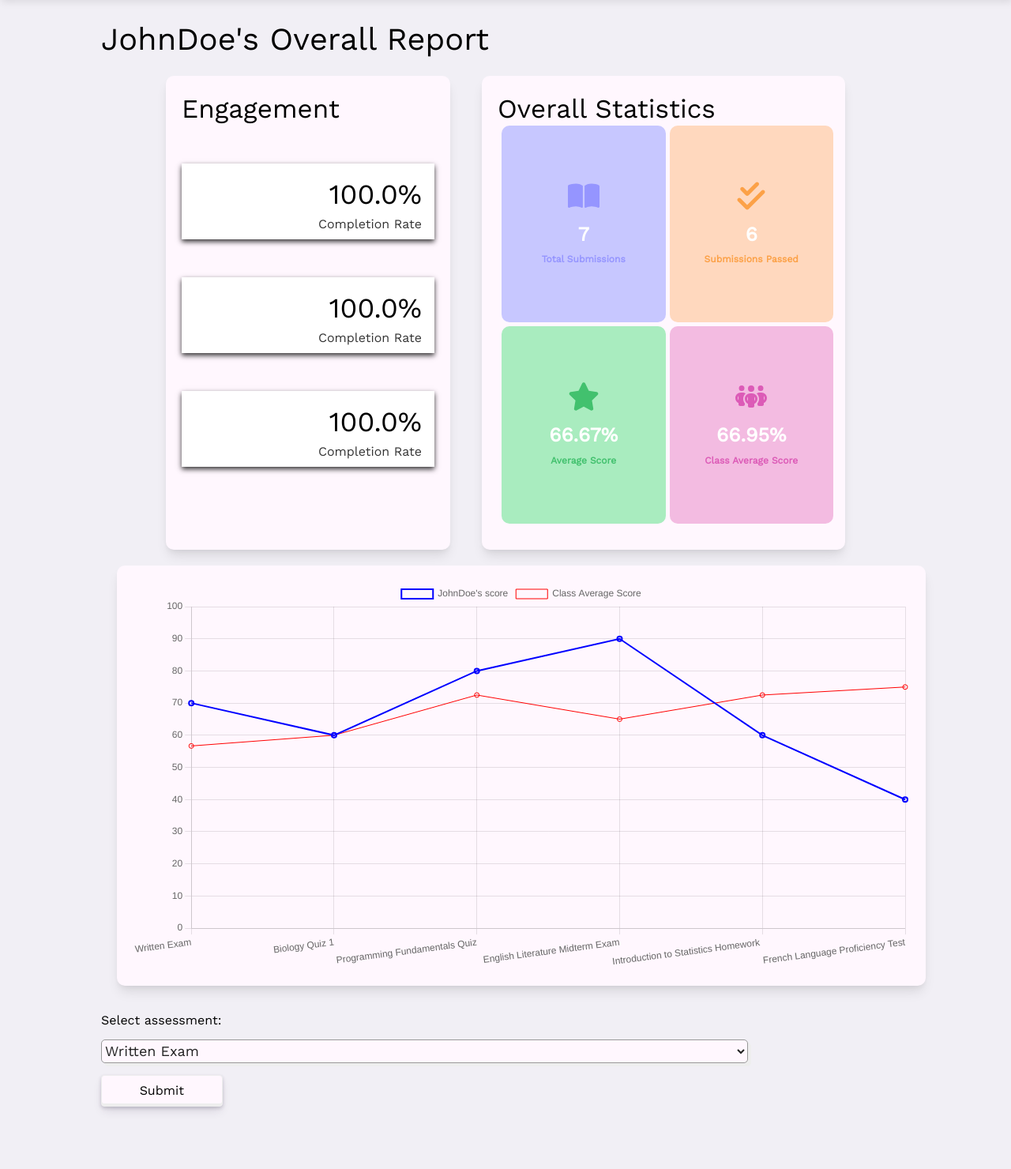
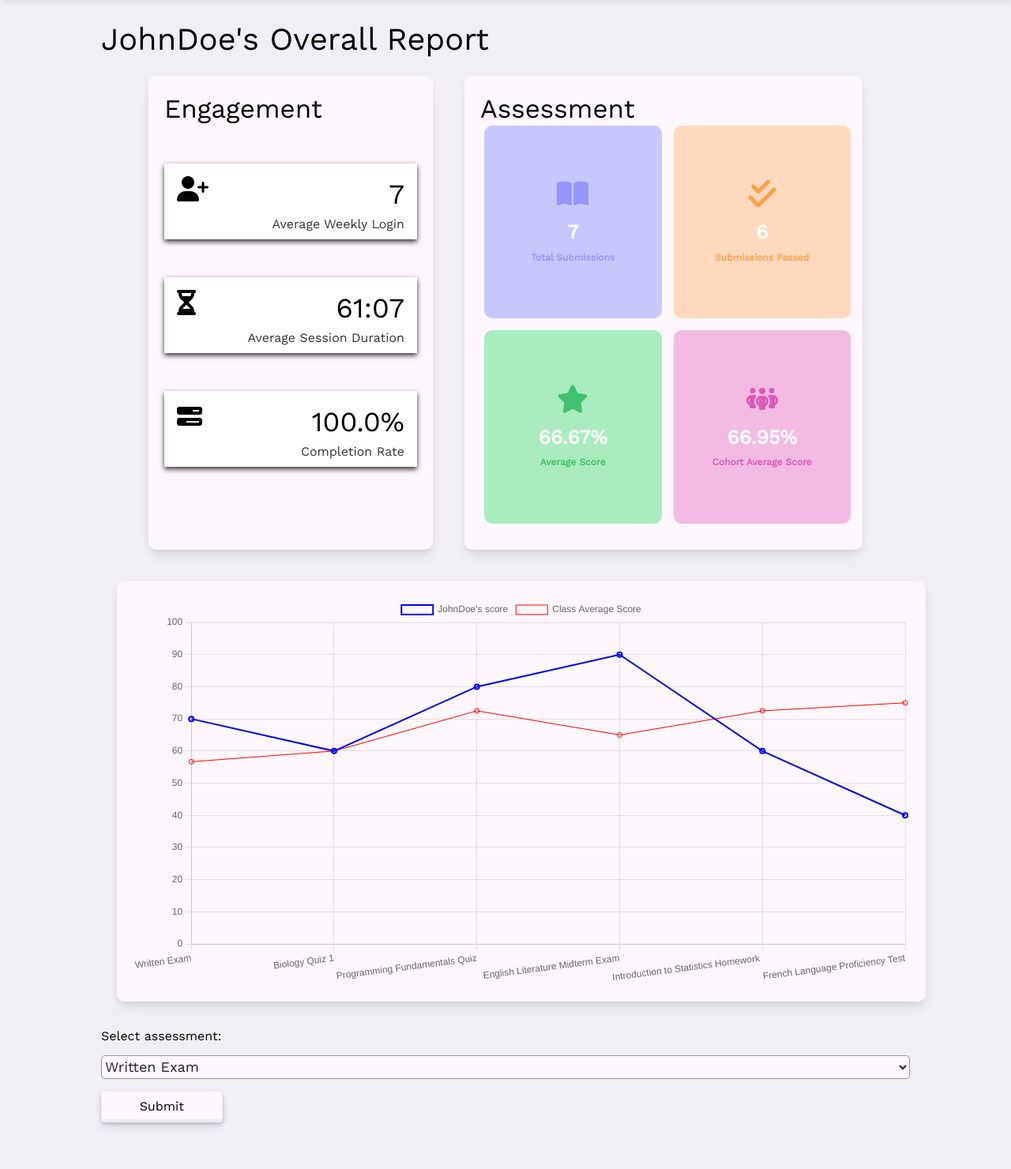
Before and after one commit to charz09/cmt313, a Flask app: page /teacher/reports/student/2 in a window 1280 px wide. Shown: the part 66-1546 px from the top of the page at 79% size. Before the commit the page ends 1473 px from the top, so only its background shows below. Run offline with Flask 3, Linux system fonts and the light colour scheme; a user stored in the database is signed in; some libraries are stand-ins or nearby versions.

Commit message:
added invidual student engagement

```diff
--- a/src/static/css/base.css
+++ b/src/static/css/base.css
@@ -220,7 +220,7 @@ tr:nth-child(even) {
   background-color: #fff7fe;
   display: inline-block;
   width: 82%;
-  margin: 0px 20px;
+  margin: 20px 20px;
   padding: 20px;
   vertical-align: top;
   box-shadow: 0 10px 15px -3px rgba(0, 0, 0, 0.1), 0 4px 6px -2px rgba(0, 0, 0, 0.05);
@@ -235,7 +235,7 @@ tr:nth-child(even) {
   background-color: #fff;
   box-shadow: 0 10px 15px -3px rgba(0, 0, 0, 0.1), 0 4px 6px -2px rgba(0, 0, 0, 0.05);
   border-radius: 10px;
-  margin: 0px 20px 20px 0px;
+  margin: 20px 20px;
 }
 
 .enagement-card-image {
@@ -291,7 +291,7 @@ tr:nth-child(even) {
 
 .results-table {
   background-color: #fff7fe;
-  margin: 20px 20px;
+  margin: 40px 20px;
   padding: 20px;
   vertical-align: top;
   background-color: #fff;
@@ -334,7 +334,7 @@ tr:nth-child(even) {
  }
 
 .select-box select {
-  width: 80%;
+  width: 100%;
 }
 
 .box {
@@ -353,7 +353,7 @@ tr:nth-child(even) {
   display: flex;
   justify-content: center;
   height: 600px;
-  width: 500px;
+  width: 600px;
 }
 
 .summary-section {
@@ -365,6 +365,28 @@ tr:nth-child(even) {
   box-shadow: 0 10px 15px -3px rgba(0, 0, 0, 0.1), 0 4px 6px -2px rgba(0, 0, 0, 0.05);
   border-radius: 10px;
 }
+
+.summary-card {
+  width: 100%;
+  height: 90%;
+  color: white;
+  display: grid;
+  grid-template-columns: 1fr 1fr;
+  grid-template-rows: 1fr 1fr;
+  gap: 15px;
+  overflow: visible;
+ }
+
+ .summary-card .item {
+  border-radius: 10px;
+  width: 100%;
+  height: 100%;
+  display: flex;
+  flex-direction: column;
+  align-items: center;
+  justify-content: center;
+  margin: 0px 5px;
+ }
 
 .overall-summary-container {
   display: flex;
@@ -379,7 +401,7 @@ tr:nth-child(even) {
   display: grid;
   grid-template-columns: 1fr 1fr 1fr;
   grid-template-rows: 1fr 1fr;
-  gap: 5px;
+  gap: 15px;
   overflow: visible;
  }
 
@@ -394,33 +416,11 @@ tr:nth-child(even) {
   margin: 0px 5px;
  }
 
-.summary-card {
-  width: 100%;
-  height: 90%;
-  color: white;
-  display: grid;
-  grid-template-columns: 1fr 1fr;
-  grid-template-rows: 1fr 1fr;
-  gap: 5px;
-  overflow: visible;
- }
-
- .summary-card .item {
-  border-radius: 10px;
-  width: 100%;
-  height: 100%;
-  display: flex;
-  flex-direction: column;
-  align-items: center;
-  justify-content: center;
-  margin: 0px 5px;
- }
-
  .timeline-section {
   background-color: #fff7fe;
   width: 100%;
   height: 100%;
-  margin: 0px 20px;
+  margin: 20px 20px;
   padding: 20px;
   box-shadow: 0 10px 15px -3px rgba(0, 0, 0, 0.1), 0 4px 6px -2px rgba(0, 0, 0, 0.05);
   border-radius: 10px;
@@ -513,8 +513,8 @@ tr:nth-child(even) {
   -webkit-box-shadow:0px 0.4em 0.5em rgb(0, 0, 0,0.8);
   box-shadow:0px 0.4em 0.5em rgb(0, 0, 0,0.8);
   }
-  .stati i{
-    font-size:3.5em;
+  .icon{
+    font-size:2em;
   }
   .stati div{
     width: calc(100% - 3.5em);
--- a/src/teacher/routes.py
+++ b/src/teacher/routes.py
@@ -141,12 +141,13 @@ def cohort_report():
 
     # query user sessions
     sessions = UserSession.query.filter(
-        UserSession.start_time >= start_time,
-        UserSession.end_time <= end_time
+        UserSession.start_time.isnot(None),
+        UserSession.end_time.isnot(None)
     ).all()
 
     # calculate number of users
     user_counts = {}
+    valid_sessions = 0
     total_duration = 0
     for session in sessions:
         session_date = session.start_time.date()
@@ -154,7 +155,10 @@ def cohort_report():
             user_counts[session_date] = set()
         user_counts[session_date].add(session.user_id)
         user_counts[session_date].add(session.user_id)
-    total_duration += (session.end_time - session.start_time).total_seconds()
+        if session.start_time < session.end_time:  # check for valid start and end times
+            session_duration = (session.end_time - session.start_time).total_seconds()
+            total_duration += session_duration
+            valid_sessions += 1
 
     # calculate daily, weekly, and monthly averages
     if time_period == 'daily':
@@ -166,21 +170,28 @@ def cohort_report():
 
     num_users = sum(len(user_counts[date]) for date in user_counts)
     num_periods = len(user_counts)
+    print(total_duration)
+
+    if valid_sessions > 0:
+        avg_duration_seconds = int(total_duration / valid_sessions)
+        avg_duration_minutes = int(avg_duration_seconds // 60)
+        avg_duration_seconds %= 60
+        avg_duration = f"{avg_duration_minutes:02d}:{avg_duration_seconds:02d}"
     if num_periods > 0:
         avg_users = int(num_users / num_periods)
         avg_users_period = int(num_users / num_periods * num_days)
-        avg_duration = int(total_duration / len(sessions))
     else:
         avg_users = 0
         avg_users_period = 0
-        avg_duration = 0
 
     # create a dictionary of average users for each time period
     engagement_dict = {
         'daily': avg_users_period,
         'weekly': int(num_users / (num_periods / 7)),
         'monthly': int(num_users / (num_periods / 30)),
-        'overall': avg_users
+        'overall': avg_users,
+        'duration_minutes': avg_duration_minutes,
+        'duration_seconds': avg_duration_seconds,
     }
 
     assessments = Assessment.query.all()
@@ -291,6 +302,71 @@ def view_student_report(id):
             overall_assessment_scores[assessment_id].append(user_score_percentage)
             overall_assessment_attempts[assessment_id].append(attempt)
 
+    # set default time period
+    time_period = 'daily'
+
+    # calculate start and end time based on time period
+    end_time = datetime.now()
+    if time_period == 'daily':
+        start_time = end_time - timedelta(days=1)
+    elif time_period == 'weekly':
+        start_time = end_time - timedelta(weeks=1)
+    elif time_period == 'monthly':
+        start_time = end_time - timedelta(days=30)
+
+        # query user sessions
+    sessions = UserSession.query.filter(UserSession.user_id==id,
+        UserSession.start_time.isnot(None),
+        UserSession.end_time.isnot(None)
+    ).all()
+
+     # calculate number of users
+    num_logins = {}
+    valid_sessions = 0
+    total_duration = 0
+    for session in sessions:
+        session_date = session.start_time.date()
+        if session_date not in num_logins:
+            num_logins[session_date] = 0
+            num_logins[session_date] += 1
+        if session.start_time < session.end_time:  # check for valid start and end times
+            session_duration = (session.end_time - session.start_time).total_seconds()
+            total_duration += session_duration
+            valid_sessions += 1
+
+    # calculate daily, weekly, and monthly averages
+    if time_period == 'daily':
+        num_days = 1
+    elif time_period == 'weekly':
+        num_days = 7
+    elif time_period == 'monthly':
+        num_days = 30
+
+    num_periods = len(num_logins)
+    print(num_logins)
+    avg_logins = 0
+    avg_duration = '00:00'
+    if valid_sessions > 0:
+        avg_duration_seconds = int(total_duration / valid_sessions)
+        avg_duration_minutes = int(avg_duration_seconds // 60)
+        avg_duration_seconds %= 60
+        avg_duration = f"{avg_duration_minutes:02d}:{avg_duration_seconds:02d}"
+    if num_periods > 0:
+        total_logins = sum(num_logins.values())
+        avg_logins = total_logins / num_periods
+        avg_logins_period = avg_logins * num_days
+    else:
+         avg_logins_period = 0
+
+    # create a dictionary of average users for each time period
+    engagement_dict = {
+        'daily': avg_logins_period,
+        'weekly': int(total_logins / (num_periods / 7)),
+        'monthly': int(total_logins / (num_periods / 30)),
+        'overall': avg_logins,
+        'duration': avg_duration
+    }
+
     assessment_data = []
     total_assessments = len(Assessment.query.all())
     attempted_assessments = 0
@@ -399,9 +475,9 @@ def view_student_report(id):
             'class_avg_score': get_class_avg_score(get_assessment_id, student)
         }
 
-        return render_template('teacher/reports/student/show.html', student=student, assessment_data=assessment_data, assessment_avg_scores=assessment_avg_scores, completion_rate=completion_rate, student_assessment_data=[student_assessment_data], question_results=question_results, last_attempt_question_results=last_attempt_question_results, assessments=assessments, chosen_assessment=chosen_assessment, questions=questions, average_time_taken=average_time_taken)
+        return render_template('teacher/reports/student/show.html', student=student, assessment_data=assessment_data, assessment_avg_scores=assessment_avg_scores, completion_rate=completion_rate, student_assessment_data=[student_assessment_data], question_results=question_results, last_attempt_question_results=last_attempt_question_results, assessments=assessments, chosen_assessment=chosen_assessment, questions=questions, average_time_taken=average_time_taken, engagement_dict=engagement_dict)
     else:
-        return render_template('teacher/reports/student/show.html', student=student, assessment_data=assessment_data, assessment_avg_scores=assessment_avg_scores, completion_rate=completion_rate, assessments=assessments)
+        return render_template('teacher/reports/student/show.html', student=student, assessment_data=assessment_data, assessment_avg_scores=assessment_avg_scores, completion_rate=completion_rate, assessments=assessments, engagement_dict=engagement_dict)
 
 
 def get_class_avg_score(assessment_id, student):
--- a/src/templates/base.html
+++ b/src/templates/base.html
@@ -13,6 +13,7 @@
     <script src="https://cdnjs.cloudflare.com/ajax/libs/moment.js/2.29.4/moment.min.js"></script>
     <script type="text/javascript" src="https://code.jquery.com/jquery-3.5.1.min.js"></script>
     <script type="text/javascript" src="https://cdn.datatables.net/1.10.24/js/jquery.dataTables.min.js"></script>
+    <script src="https://kit.fontawesome.com/06e1971d77.js" crossorigin="anonymous"></script>
     {% endblock %}
 </head>
 <body>
--- a/src/templates/teacher/reports/student/show.html
+++ b/src/templates/teacher/reports/student/show.html
@@ -6,21 +6,21 @@
     <div class="engagement-section">
       <h2>Engagement</h2>
     <div class="stati turquoise">
-      <i class="icon-exclamation icons"></i>
+      <i class="fa-solid fa-user-plus icon"></i>
       <div>
-        <b>{{ completion_rate | round(1) }}%</b>
-        <span>Completion Rate</span>
+        <b>{{ engagement_dict['weekly'] }}</b>
+        <span>Average Weekly Login</span>
       </div>
     </div>
     <div class="stati turquoise ">
-      <i class="icon-exclamation icons"></i>
+      <i class="fa-solid fa-hourglass-half icon"></i>
       <div>
-        <b>{{ completion_rate | round(1) }}%</b>
-        <span>Completion Rate</span>
+        <b>{{ engagement_dict['duration'] }}</b>
+        <span>Average Session Duration</span>
       </div>
     </div>
     <div class="stati turquoise ">
-      <i class="icon-exclamation icons"></i>
+      <i class="fa-solid fa-bars-progress icon"></i>
       <div>
         <b>{{ completion_rate | round(1) }}%</b>
         <span>Completion Rate</span>
@@ -36,7 +36,7 @@
     class_avg_scores.append(assessment.class_avg_score) %} {% endfor %}
   <div class="summary-container">
     <div class="summary-section">
-      <h2>Overall Statistics</h2>
+      <h2>Assessment</h2>
     <div class="summary-card">
       <div class="item item--1">
         <svg xmlns="http://www.w3.org/2000/svg" viewBox="0 0 576 512"><path fill="rgba(149,149,255,1)" d="M249.6 471.5c10.8 3.8 22.4-4.1 22.4-15.5V78.6c0-4.2-1.6-8.4-5-11C247.4 52 202.4 32 144 32C93.5 32 46.3 45.3 18.1 56.1C6.8 60.5 0 71.7 0 83.8V454.1c0 11.9 12.8 20.2 24.1 16.5C55.6 460.1 105.5 448 144 448c33.9 0 79 14 105.6 23.5zm76.8 0C353 462 398.1 448 432 448c38.5 0 88.4 12.1 119.9 22.6c11.3 3.8 24.1-4.6 24.1-16.5V83.8c0-12.1-6.8-23.3-18.1-27.6C529.7 45.3 482.5 32 432 32c-58.4 0-103.4 20-123 35.6c-3.3 2.6-5 6.8-5 11V456c0 11.4 11.7 19.3 22.4 15.5z"/></svg>
@@ -56,7 +56,7 @@
       <div class="item item--4">
         <svg xmlns="http://www.w3.org/2000/svg" viewBox="0 0 640 512"><path fill="rgba(220,91,183,1)" d="M72 88a56 56 0 1 1 112 0A56 56 0 1 1 72 88zM64 245.7C54 256.9 48 271.8 48 288s6 31.1 16 42.3V245.7zm144.4-49.3C178.7 222.7 160 261.2 160 304c0 34.3 12 65.8 32 90.5V416c0 17.7-14.3 32-32 32H96c-17.7 0-32-14.3-32-32V389.2C26.2 371.2 0 332.7 0 288c0-61.9 50.1-112 112-112h32c24 0 46.2 7.5 64.4 20.3zM448 416V394.5c20-24.7 32-56.2 32-90.5c0-42.8-18.7-81.3-48.4-107.7C449.8 183.5 472 176 496 176h32c61.9 0 112 50.1 112 112c0 44.7-26.2 83.2-64 101.2V416c0 17.7-14.3 32-32 32H480c-17.7 0-32-14.3-32-32zm8-328a56 56 0 1 1 112 0A56 56 0 1 1 456 88zM576 245.7v84.7c10-11.3 16-26.1 16-42.3s-6-31.1-16-42.3zM320 32a64 64 0 1 1 0 128 64 64 0 1 1 0-128zM240 304c0 16.2 6 31 16 42.3V261.7c-10 11.3-16 26.1-16 42.3zm144-42.3v84.7c10-11.3 16-26.1 16-42.3s-6-31.1-16-42.3zM448 304c0 44.7-26.2 83.2-64 101.2V448c0 17.7-14.3 32-32 32H288c-17.7 0-32-14.3-32-32V405.2c-37.8-18-64-56.5-64-101.2c0-61.9 50.1-112 112-112h32c61.9 0 112 50.1 112 112z"/></svg>
         <span class="quantity"> {{ "%.2f" % (class_avg_scores | sum / class_avg_scores | length) }}% </span>
-        <span class="text text--4"> Class Average Score </span>
+        <span class="text text--4"> Cohort Average Score </span>
       </div>
     </div>
   </div>
@@ -116,13 +116,14 @@
   </form>
   <!--new code block-->
   {% if chosen_assessment %}
-  <h1>Statistics for {{ chosen_assessment.name }}</h1>
+  <h1>{{ chosen_assessment.name }} Statistics</h1>
+  <div class="results-table">
   <table>
     <thead>
       {% if chosen_assessment.assessment_type == 'Formative' %}
       <tr>
         <th>Average Score</th>
-        <th>Class Average Score</th>
+        <th>Cohort Average Score</th>
         <th>Time Taken (MM:SS)</th>
         <th>Total Attempts</th>
         <th>Passed Attempts</th>
@@ -130,7 +131,7 @@
       {% else %}
       <tr>
         <th>Score</th>
-        <th>Class Average Score</th>
+        <th>Cohort Average Score</th>
         <th>Time Taken (MM:SS)</th>
       </tr>
     </thead>
@@ -155,6 +156,8 @@
       {% endif %}
     </tbody>
   </table>
+</div>
+  <div class="results-table">
   <table id="questions_table">
     <thead>
       <tr>
@@ -184,7 +187,7 @@
     </tbody>
     {% endif %}
   </table>
-
+</div>
   {% endif %}
 </div>
 </section>
```
Also changed, not shown: src/templates/teacher/reports/cohort/index.html (+15 -2 lines), src/data/data.sqlite.
